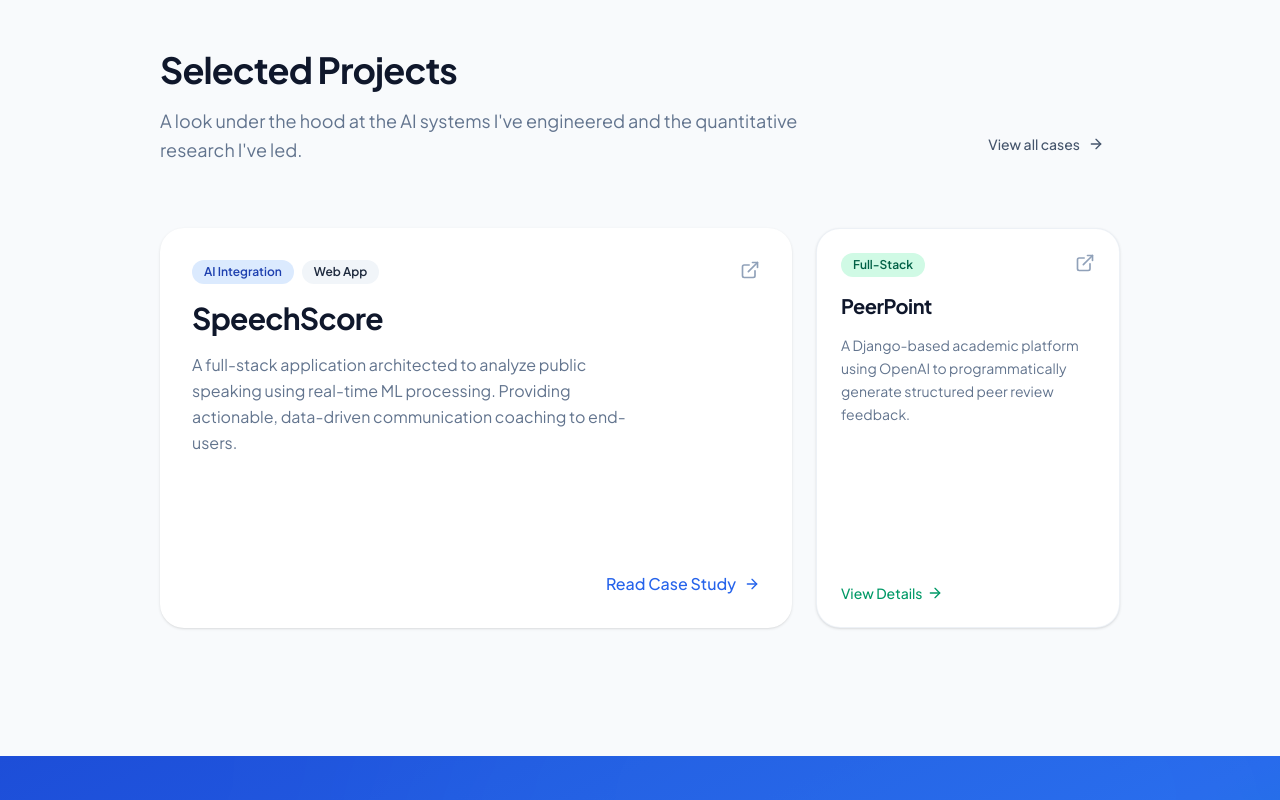
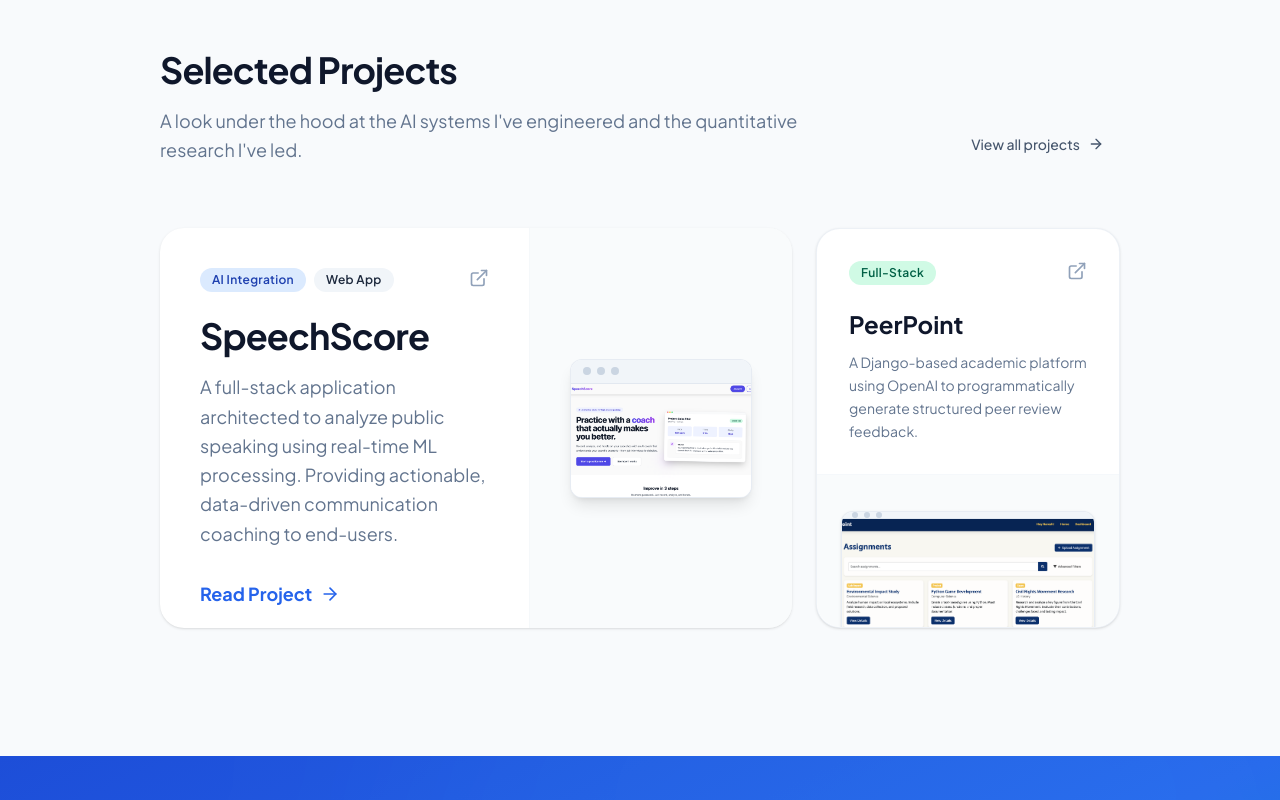
Before and after one commit to nareshrajesh787/portfolio, a Next.js app: page / in a window 1280 px wide. Shown: the part 1640-2440 px from the top of the page. Built offline with nearby package versions, Linux system fonts and the light colour scheme.

Commit message:
updated homescreen and broken links

```diff
--- a/app/contact/page.tsx
+++ b/app/contact/page.tsx
@@ -41,7 +41,7 @@ export default function ContactPage() {
                   </div>
                 </a>
 
-                <a href="https://www.linkedin.com/in/naresh-rajesh/" target="_blank" rel="noopener noreferrer" className="flex items-center p-4 rounded-2xl bg-slate-50 border border-slate-100 hover:bg-blue-50 hover:border-blue-200 transition-colors group">
+                <a href="https://www.linkedin.com/in/naresh-rajesh" target="_blank" rel="noopener noreferrer" className="flex items-center p-4 rounded-2xl bg-slate-50 border border-slate-100 hover:bg-blue-50 hover:border-blue-200 transition-colors group">
                   <div className="w-12 h-12 rounded-xl bg-white flex items-center justify-center mr-4 shadow-sm group-hover:scale-110 transition-transform">
                     <Linkedin className="w-6 h-6 text-slate-400 group-hover:text-blue-500 transition-colors" />
                   </div>
--- a/app/page.tsx
+++ b/app/page.tsx
@@ -51,7 +51,7 @@ export default function Home() {
 
           <FadeIn delay={0.4} direction="up" className="flex flex-col sm:flex-row items-center gap-4 w-full sm:w-auto">
             <Button asChild size="lg" className="h-14 px-8 text-base rounded-2xl w-full sm:w-auto shadow-xl shadow-brand-500/20 bg-brand-600 hover:bg-brand-700 text-white transition-all hover:scale-[1.02] hover:-translate-y-0.5 focus-visible:ring-2 focus-visible:ring-brand-500 focus-visible:ring-offset-2">
-              <Link href="/case-studies">
+              <Link href="/projects">
                 Explore My Work <ArrowRight className="ml-2 h-5 w-5" />
               </Link>
             </Button>
@@ -107,8 +107,8 @@ export default function Home() {
                 </p>
               </div>
               <Button asChild variant="ghost" className="hidden md:flex items-center text-slate-600 hover:text-slate-900 hover:bg-slate-200/50 rounded-xl px-4 py-2 transition-all">
-                <Link href="/case-studies">
-                  View all cases <ArrowRight className="ml-2 h-4 w-4" />
+                <Link href="/projects">
+                  View all projects <ArrowRight className="ml-2 h-4 w-4" />
                 </Link>
               </Button>
             </div>
@@ -117,27 +117,39 @@ export default function Home() {
           <div className="grid grid-cols-1 md:grid-cols-3 gap-6 auto-rows-[400px]">
             {/* Main Featured Case Study - Span 2 cols */}
             <FadeIn delay={0.2} className="md:col-span-2 h-full">
-              <Link href="/case-studies" className="block h-full group focus-visible:ring-2 focus-visible:ring-brand-500 focus:outline-none rounded-3xl">
-                <Card className="h-full flex flex-col overflow-hidden bg-white border-none shadow-sm hover:shadow-xl transition-all duration-500 rounded-3xl relative">
-                  <div className="absolute inset-0 bg-gradient-to-br from-brand-50/50 to-white opacity-0 group-hover:opacity-100 transition-opacity duration-500" />
-                  <CardHeader className="p-8 pb-4 relative z-10">
-                    <div className="flex justify-between items-start mb-4">
+              <Link href="/projects" className="block h-full group focus-visible:ring-2 focus-visible:ring-brand-500 focus:outline-none rounded-3xl">
+                <Card className="h-full flex flex-col md:flex-row overflow-hidden bg-white border-none shadow-sm hover:shadow-xl transition-all duration-500 rounded-3xl relative group p-0">
+                  <div className="absolute inset-0 bg-gradient-to-br from-brand-50/80 to-white opacity-0 group-hover:opacity-100 transition-opacity duration-500" />
+
+                  <div className="flex flex-col flex-1 p-8 md:p-10 relative z-10">
+                    <div className="flex justify-between items-start mb-6">
                       <div className="flex gap-2">
-                        <Badge variant="secondary" className="bg-brand-100 text-brand-800 hover:bg-brand-100 border-none rounded-full px-3 py-1">AI Integration</Badge>
-                        <Badge variant="secondary" className="bg-slate-100 text-slate-800 hover:bg-slate-100 border-none rounded-full px-3 py-1">Web App</Badge>
+                        <Badge variant="secondary" className="bg-brand-100 text-brand-800 hover:bg-brand-100 border-none rounded-full px-3 py-1 font-semibold tracking-wide">AI Integration</Badge>
+                        <Badge variant="secondary" className="bg-slate-100 text-slate-800 hover:bg-slate-100 border-none rounded-full px-3 py-1 font-semibold tracking-wide">Web App</Badge>
                       </div>
                       <ExternalLink className="h-5 w-5 text-slate-400 group-hover:text-brand-600 group-hover:-translate-y-1 group-hover:translate-x-1 transition-all" />
                     </div>
-                    <CardTitle className="text-2xl md:text-3xl font-bold text-slate-900">SpeechScore</CardTitle>
-                  </CardHeader>
-                  <CardContent className="p-8 pt-0 flex-grow relative z-10">
-                    <CardDescription className="text-slate-500 text-base leading-relaxed max-w-md">
+
+                    <h3 className="text-3xl md:text-4xl font-bold text-slate-900 tracking-tight mb-4 group-hover:text-brand-700 transition-colors">SpeechScore</h3>
+                    <p className="text-slate-500 text-base md:text-lg leading-relaxed max-w-md mb-8">
                       A full-stack application architected to analyze public speaking using real-time ML processing. Providing actionable, data-driven communication coaching to end-users.
-                    </CardDescription>
-                  </CardContent>
-                  <div className="p-8 mt-auto w-full relative z-10 flex justify-end">
-                    <div className="text-brand-600 font-medium flex items-center transform group-hover:translate-x-2 transition-transform">
-                      Read Case Study <ArrowRight className="ml-2 h-4 w-4" />
+                    </p>
+
+                    <div className="mt-auto text-brand-600 font-bold flex items-center transform group-hover:translate-x-2 transition-transform text-lg">
+                      Read Project <ArrowRight className="ml-2 h-5 w-5" />
+                    </div>
+                  </div>
+
+                  <div className="relative md:w-5/12 flex-shrink-0 bg-slate-50/80 overflow-hidden border-l border-slate-100/50 flex items-center justify-center p-6 lg:p-10">
+                    <div className="w-full relative rounded-xl bg-white border border-slate-200/80 shadow-lg overflow-hidden group-hover:scale-105 group-hover:-translate-y-1 group-hover:shadow-xl transition-all duration-500 flex flex-col">
+                      <div className="h-6 bg-slate-100 border-b border-slate-200 flex items-center px-3 gap-1.5">
+                        <div className="w-2 h-2 rounded-full bg-slate-300"></div>
+                        <div className="w-2 h-2 rounded-full bg-slate-300"></div>
+                        <div className="w-2 h-2 rounded-full bg-slate-300"></div>
+                      </div>
+                      <div className="relative w-full aspect-[16/10] bg-slate-50">
+                        <Image src="/speechscore.png" alt="SpeechScore Display" fill sizes="(max-width: 768px) 100vw, 33vw" className="object-cover object-top" />
+                      </div>
                     </div>
                   </div>
                 </Card>
@@ -146,23 +158,29 @@ export default function Home() {
 
             {/* Technical Case Study - Span 1 col */}
             <FadeIn delay={0.3} className="md:col-span-1 h-full">
-              <Link href="/case-studies" className="block h-full group focus-visible:ring-2 focus-visible:ring-brand-500 focus:outline-none rounded-3xl">
-                <Card className="h-full flex flex-col overflow-hidden bg-white border-slate-200/60 shadow-sm hover:shadow-xl transition-all duration-500 rounded-3xl relative">
-                  <CardHeader className="p-6 pb-4 relative z-10">
-                    <div className="flex justify-between items-start mb-4">
-                      <Badge variant="secondary" className="bg-emerald-100 text-emerald-800 hover:bg-emerald-100 border-none rounded-full px-3 py-1">Full-Stack</Badge>
+              <Link href="/projects" className="block h-full group focus-visible:ring-2 focus-visible:ring-brand-500 focus:outline-none rounded-3xl">
+                <Card className="h-full flex flex-col overflow-hidden bg-white border border-slate-200/60 shadow-sm hover:shadow-xl transition-all duration-500 rounded-3xl relative group p-0">
+                  <div className="p-8 pb-6 relative z-10 flex-shrink-0">
+                    <div className="flex justify-between items-start mb-6">
+                      <Badge variant="secondary" className="bg-emerald-100 text-emerald-800 hover:bg-emerald-100 border-none rounded-full px-3 py-1 font-semibold tracking-wide">Full-Stack</Badge>
                       <ExternalLink className="h-5 w-5 text-slate-400 group-hover:text-emerald-600 group-hover:-translate-y-1 group-hover:translate-x-1 transition-all" />
                     </div>
-                    <CardTitle className="text-xl font-bold text-slate-900 leading-tight">PeerPoint</CardTitle>
-                  </CardHeader>
-                  <CardContent className="p-6 pt-0 flex-grow relative z-10">
-                    <CardDescription className="text-slate-500 text-sm leading-relaxed">
+                    <h3 className="text-2xl font-bold text-slate-900 leading-tight mb-3 group-hover:text-emerald-700 transition-colors">PeerPoint</h3>
+                    <p className="text-slate-500 text-sm leading-relaxed">
                       A Django-based academic platform using OpenAI to programmatically generate structured peer review feedback.
-                    </CardDescription>
-                  </CardContent>
-                  <div className="p-6 mt-auto w-full relative z-10">
-                    <div className="text-emerald-600 text-sm font-medium flex items-center transform group-hover:translate-x-2 transition-transform">
-                      View Details <ArrowRight className="ml-1 h-4 w-4" />
+                    </p>
+                  </div>
+
+                  <div className="relative flex-grow bg-slate-50/80 mt-2 border-t border-slate-100/50 flex flex-col justify-end px-6 pt-6 overflow-hidden rounded-b-3xl">
+                    <div className="w-full relative rounded-t-xl bg-white border border-slate-200/80 shadow border-b-0 overflow-hidden group-hover:-translate-y-2 transition-all duration-500 flex flex-col translate-y-3">
+                      <div className="h-5 bg-slate-100 border-b border-slate-200 flex items-center px-2.5 gap-1.5">
+                        <div className="w-1.5 h-1.5 rounded-full bg-slate-300"></div>
+                        <div className="w-1.5 h-1.5 rounded-full bg-slate-300"></div>
+                        <div className="w-1.5 h-1.5 rounded-full bg-slate-300"></div>
+                      </div>
+                      <div className="relative w-full aspect-[16/10] bg-slate-50">
+                        <Image src="/Peerpoint.png" alt="PeerPoint Interface" fill sizes="(max-width: 768px) 100vw, 33vw" className="object-cover object-top" />
+                      </div>
                     </div>
                   </div>
                 </Card>
@@ -172,7 +190,7 @@ export default function Home() {
 
           <FadeIn delay={0.4} className="mt-8 flex md:hidden justify-center">
             <Button asChild variant="outline" className="w-full rounded-xl h-14 bg-white shadow-sm font-medium text-slate-700">
-              <Link href="/case-studies">Explore All Case Studies</Link>
+              <Link href="/projects">Explore All Projects</Link>
             </Button>
           </FadeIn>
         </div>
--- a/app/case-studies/layout.tsx
+++ b/app/projects/layout.tsx
@@ -5,6 +5,6 @@ export const metadata: Metadata = {
   description: "Explore my projects in AI, Machine Learning, and robust technical implementations.",
 };
 
-export default function CaseStudiesLayout({ children }: { children: React.ReactNode }) {
+export default function ProjectsLayout({ children }: { children: React.ReactNode }) {
   return <>{children}</>;
 }
--- a/app/case-studies/page.tsx
+++ b/app/projects/page.tsx
@@ -82,7 +82,7 @@ const explorations = [
   }
 ];
 
-export default function CaseStudiesPage() {
+export default function ProjectsPage() {
   const [expandedId, setExpandedId] = useState<number | null>(null);
 
   const toggleExpand = (idx: number) => {
@@ -115,7 +115,7 @@ export default function CaseStudiesPage() {
                 <Sparkles className="w-7 h-7 text-brand-500" />
                 <h2 className="text-3xl font-bold text-slate-900 tracking-tight">Featured Build</h2>
               </div>
-              <p className="text-slate-500 font-medium">Deep Dive Case Study</p>
+              <p className="text-slate-500 font-medium">Deep Dive Project</p>
             </div>
           </FadeIn>
 
@@ -251,7 +251,7 @@ export default function CaseStudiesPage() {
                      variant={expandedId === idx ? "default" : "outline"}
                      className={`relative z-10 w-full justify-between mt-auto border ${expandedId === idx ? "bg-brand-600 hover:bg-brand-700 text-white border-transparent" : "border-slate-200 hover:bg-slate-50 hover:text-brand-600 hover:border-brand-300"} rounded-xl font-bold h-12 px-5 text-sm transition-all duration-300 pointer-events-none`}
                    >
-                     {expandedId === idx ? "Close Details" : "View Case Study"}
+                     {expandedId === idx ? "Close Details" : "View Project"}
                      <ChevronDown className={`w-4 h-4 transition-transform duration-500 ${expandedId === idx ? "rotate-180" : ""}`} />
                    </Button>
                 </div>
--- a/components/layout/Footer.tsx
+++ b/components/layout/Footer.tsx
@@ -20,8 +20,7 @@ export function Footer() {
           <div className="flex flex-col space-y-3">
             <h4 className="font-bold text-slate-900 text-xs tracking-wider uppercase mb-2">Navigation</h4>
             <Link href="/" className="text-slate-500 hover:text-slate-900 text-sm font-medium transition-colors w-fit focus-visible:ring-2 focus-visible:ring-brand-500 focus:outline-none rounded-sm">Home</Link>
-            <Link href="/case-studies" className="text-slate-500 hover:text-slate-900 text-sm font-medium transition-colors w-fit focus-visible:ring-2 focus-visible:ring-brand-500 focus:outline-none rounded-sm">Case Studies</Link>
-            <Link href="/leadership" className="text-slate-500 hover:text-slate-900 text-sm font-medium transition-colors w-fit focus-visible:ring-2 focus-visible:ring-brand-500 focus:outline-none rounded-sm">Leadership</Link>
+            <Link href="/projects" className="text-slate-500 hover:text-slate-900 text-sm font-medium transition-colors w-fit focus-visible:ring-2 focus-visible:ring-brand-500 focus:outline-none rounded-sm">Projects</Link>
             <Link href="/about" className="text-slate-500 hover:text-slate-900 text-sm font-medium transition-colors w-fit focus-visible:ring-2 focus-visible:ring-brand-500 focus:outline-none rounded-sm">About</Link>
           </div>
 
@@ -33,7 +32,7 @@ export function Footer() {
             <a href="https://github.com/nareshrajesh787" target="_blank" rel="noopener noreferrer" aria-label="GitHub Profile" className="group flex items-center text-slate-500 hover:text-slate-900 text-sm font-medium transition-colors w-fit focus-visible:ring-2 focus-visible:ring-brand-500 focus:outline-none rounded-sm">
               GitHub <ArrowUpRight className="ml-1 h-3 w-3 opacity-50 group-hover:opacity-100 transition-opacity group-hover:-translate-y-0.5 group-hover:translate-x-0.5" />
             </a>
-            <a href="https://linkedin.com/in/nareshrajesh" target="_blank" rel="noopener noreferrer" aria-label="LinkedIn Profile" className="group flex items-center text-slate-500 hover:text-slate-900 text-sm font-medium transition-colors w-fit focus-visible:ring-2 focus-visible:ring-brand-500 focus:outline-none rounded-sm">
+            <a href="https://www.linkedin.com/in/naresh-rajesh" target="_blank" rel="noopener noreferrer" aria-label="LinkedIn Profile" className="group flex items-center text-slate-500 hover:text-slate-900 text-sm font-medium transition-colors w-fit focus-visible:ring-2 focus-visible:ring-brand-500 focus:outline-none rounded-sm">
               LinkedIn <ArrowUpRight className="ml-1 h-3 w-3 opacity-50 group-hover:opacity-100 transition-opacity group-hover:-translate-y-0.5 group-hover:translate-x-0.5" />
             </a>
           </div>
--- a/components/layout/Navbar.tsx
+++ b/components/layout/Navbar.tsx
@@ -19,7 +19,7 @@ export function Navbar() {
 
   const links = [
     { href: "/", label: "Home" },
-    { href: "/case-studies", label: "Case Studies" },
+    { href: "/projects", label: "Projects" },
     { href: "/about", label: "About" },
     { href: "/contact", label: "Contact" },
   ];
```
Also changed, not shown: app/leadership/page.tsx (deleted, +0 -133 lines).
